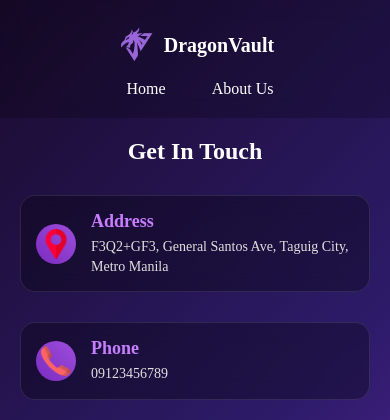
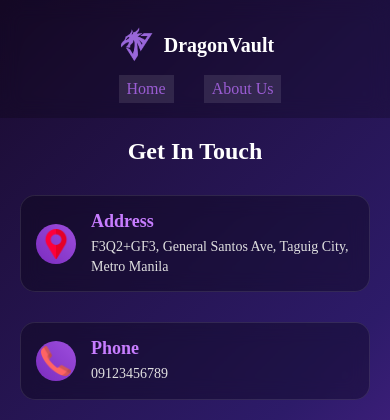
Before and after one commit to PUP-BSIT/project-dragonfly, a PHP site: page /Dragon_Vault/public/contact_us.html in a window 390 px wide. Shown: the top 420 px of the page. Run offline with PHP 8.4, Linux system fonts and the light colour scheme.

Commit message:
modify contact us navigation bar in mobile view (#71)

```diff
--- a/Dragon_Vault/public/css/contact_us.css
+++ b/Dragon_Vault/public/css/contact_us.css
@@ -244,6 +244,8 @@ body {
         font-size: 14px;
         padding: 4px 6px;
         margin-block: 0;
+        background: rgba(255, 255, 255, 0.1);
+        color: #9b5dd4;
     }
 
     .container {
@@ -330,6 +332,8 @@ body {
     .nav-links a {
         font-size: 16px;
         padding: 5px 8px;
+        background: rgba(255, 255, 255, 0.1);
+        color: #9b5dd4;
     }
 
     .container {
```
